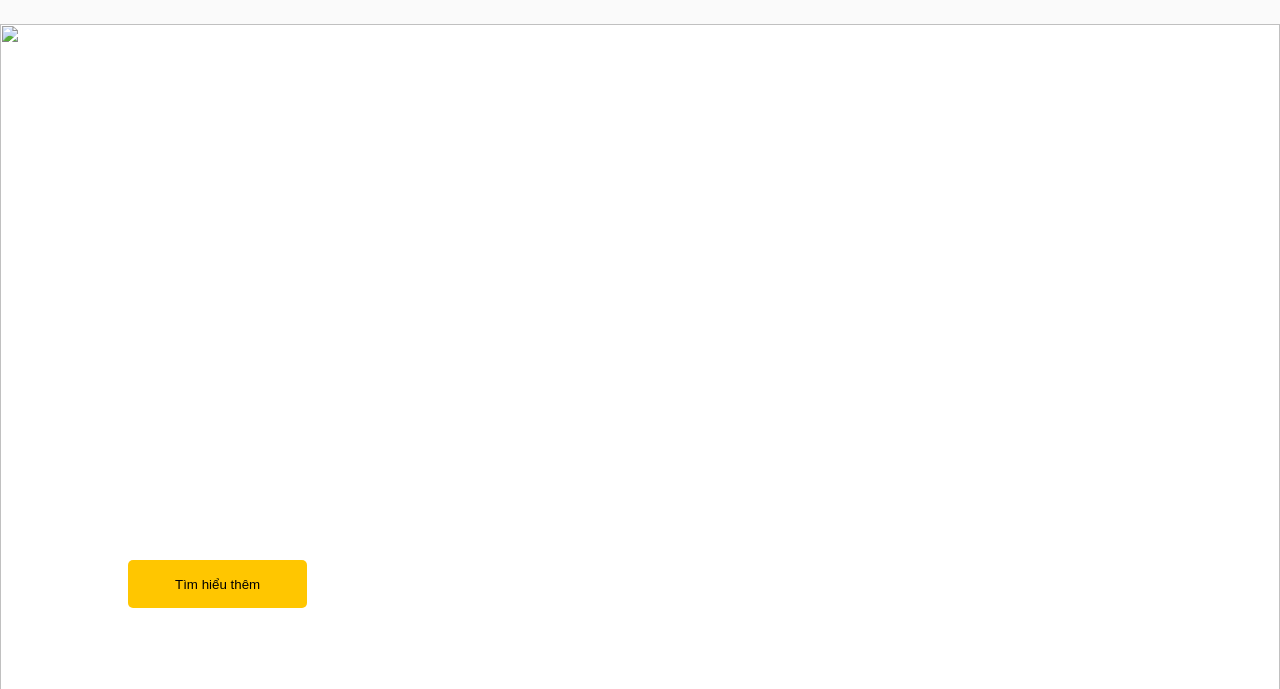
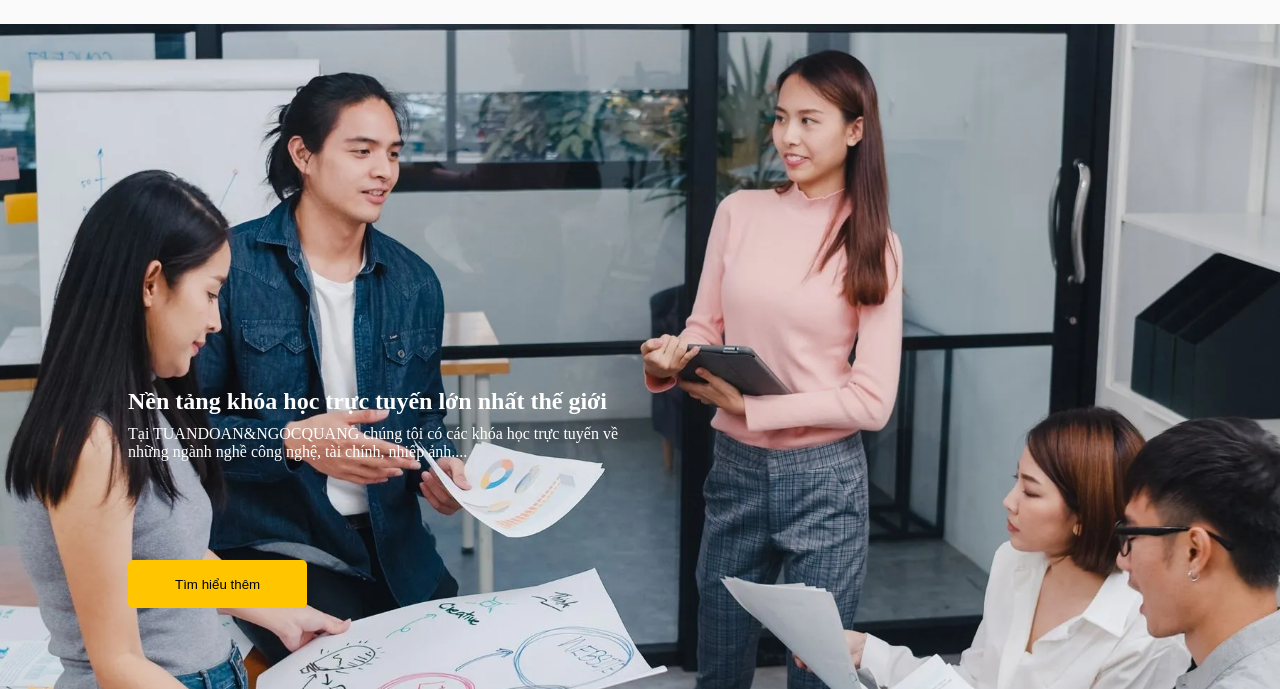
Before and after one commit to nguyentuandoan/baitapcuoikhoa, a plain HTML site: page index.html in a window 1280 px wide. Shown: the part 108-797 px from the top of the page. Drawn offline with Linux system fonts and the light colour scheme; files whose address does not match are found by name.

Commit message:
Cập nhật index.html và style.css

```diff
--- a/index.html
+++ b/index.html
@@ -68,7 +68,7 @@
     </header>
     <!-- banner quảng cáo -->
     <section class="banner">
-      <img src="z7026230407617_a11aa7ae1697f097d0d7dc66b7834726.jpg" alt="" />
+      <img src="./img/background/banner1.webp" alt="" />
       <div class="slider-content">
         <h1 class="title">Nền tảng khóa học trực tuyến lớn nhất thế giới</h1>
         <p class="title">
```
Also changed, not shown: style.css (+1 -7 lines).
